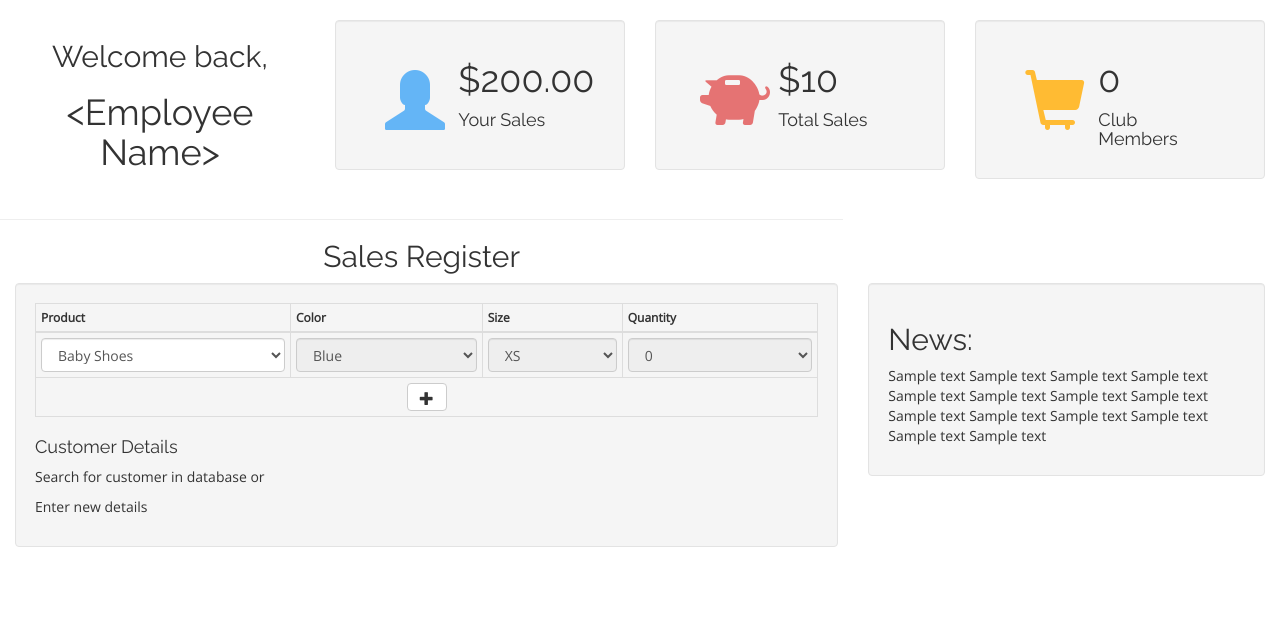
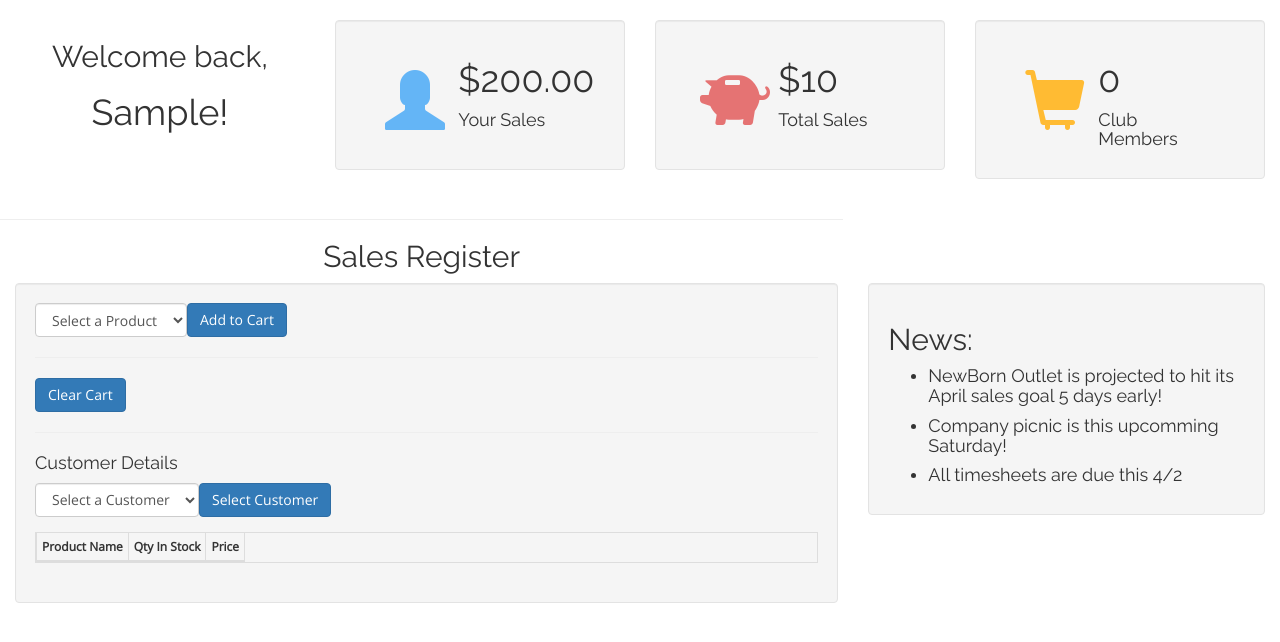
Before and after one commit to derreck503/PointOfSales, a PHP site: page /dashboard.php in a window 1280 px wide. Shown: the part 52-694 px from the top of the page. Run offline with PHP 8.4, Linux system fonts and the light colour scheme; the visitor is signed in with stand-in values (Sample User, id 1); tables that the repository leaves empty or names only in its code hold one stand-in row (values such as "Sample post"); lists and menus that the app fills with data are empty; some libraries are stand-ins or nearby versions.

Commit message:
Checkout keeps track of products and can be cleared

```diff
--- a/dashboard.php
+++ b/dashboard.php
@@ -29,7 +29,20 @@ require 'database/connect.php';
     	<div class="row">
     		<div class="col-md-3" style="text-align:center;">
                <h2>Welcome back,</h2>
-               <h1>&lt;Employee Name&gt;</h1>
+			   <?php
+			   session_start();
+				$employeeID = $_SESSION['Identifier'];
+				$sql = $db->query("SELECT EmployeeID, FirstName, LastName FROM POSDB.Employee");
+					if($sql->num_rows){
+					$EmployeeLogins = $sql->fetch_all(MYSQLI_ASSOC);
+					foreach($EmployeeLogins as $EInfo){
+					if ($EInfo['EmployeeID'] == $employeeID ) {
+						$Name = $EInfo['FirstName'];
+						echo '<h1>',$Name,'!</h1>';
+						}
+					}
+					}
+				?>
 	    	</div>
 	    	<div class="col-md-3 col-xs-4">
 	    	<div class="well">
@@ -82,77 +95,132 @@ require 'database/connect.php';
         <div class="col-md-8">
             <row>
             <div class="well">
-            	<table class="table table-bordered table-condensed">
+        <!--Select Inventroy from dropdown-->
+          <div class="dropdown form-group">
+            <form action="" method="post" name="myForm" id="myForm">
+              <table>
+                <tr>
+                  <td>
+                    <select name="selectedValue" class="form-control">
+                      <option>Select a Product</option>
+                      <?php
+                            $sql = $db->query("SELECT ProductID, ProductName FROM POSDB.Product");
+                            if($sql->num_rows){
+                                $suppliers = $sql->fetch_all(MYSQLI_ASSOC);
+                                foreach($suppliers as $sup){
+                                    echo '<option value="',$sup['ProductName'],'" id="selection">',$sup['ProductName'],'</option>';
+                                }
+                            }
+                            ?>
+                    </select>
+                    <td>
+                      <input type="submit" class="btn btn-primary" name="submit" value="Add to Cart" />
+                    </td>
+                </tr>
+              </table>
+            </form>
+          </div>
+          <hr>
+
+		  <!--Clear Cart-->
+			<form action="" method="post" name="myForm" id="myForm">
+                        <input type="submit" class="btn btn-primary" name="ClearCart" value="Clear Cart" />
+                </form>
+
+					<?php
+					if(isset($_POST['ClearCart'])){
+					$_SESSION['cart'] = array();
+					}
+					?>
+					<hr>
+
+
+                <h4>Customer Details</h4>
+					<!--Select Customer from dropdown-->
+					<div class="dropdown form-group">
+						<form action="" method="post" name="myForm" id="myForm">
+						<table>
+							<tr>
+							<td>
+								<select name="selectedValue" class="form-control">
+								<option>Select a Customer</option>
+								<?php
+										$sql = $db->query("SELECT FirstName, LastName, CustomerID FROM POSDB.Customer");
+										if($sql->num_rows){
+											$suppliers = $sql->fetch_all(MYSQLI_ASSOC);
+											foreach($suppliers as $sup){
+												echo '<option value="',$sup['CustomerID'],'" id="selection">',$sup['FirstName'],' ',$sup['LastName'],'</option>';
+											}
+										}
+										?>
+								</select>
+								<td>
+								<input type="submit" class="btn btn-primary" name="CustomerSelect" value="Select Customer" />
+								</td>
+							</tr>
+						</table>
+						</form>
+					</div>
+			 <!--Checkout Table-->
+			  <table class="table table-bordered table-condensed" id="showCart" style="display:block">
+				<!--Head means title columns-->
 				<thead>
 					<tr>
-	                        <th>Product</th>
-	                        <th>Color</th>
-	                        <th>Size</th>
-	                        <th>Quantity</th>
+					<th>Product Name</th>
+					<th>Qty In Stock</th>
+					<th>Price</th>
 					</tr>
 				</thead>
+				<!--Each tr is a row and td is a cell for each column-->
 				<tbody>
-	                	<tr>
-	                		<td>
-	                			<div class="dropdown">
-				                <select class="form-control product">
-				                <option value="volvo">Baby Shoes</option>
-				                <option value="saab">Baby Shirt</option>
-				                <option value="vw">Baby Toy</option>
-				                <option value="audi" >Baby Food</option>
-				                </select>
-				            	</div>
-	                		</td>
-	                		<td>
-	                			<div class="dropdown">
-				                <select class="form-control color" disabled>
-				                <option value="volvo">Blue</option>
-				                <option value="saab">Yellow</option>
-				            	</div>
-	                		</td>
-	                		<td>
-	                			<div class="dropdown">
-				                <select class="form-control size" disabled>
-				                <option value="volvo">XS</option>
-				                <option value="saab">S</option>
-				                <option value="vw">M</option>
-				                <option value="audi" >L</option>
-				                </select>
-				            	</div>
-	                		</td>
-	                		<td class="col-md-3">
-	                			<div class="dropdown">
-				                <select class="form-control quantity" disabled>
-				                <option value="volvo">0</option>
-				                <option value="saab">1</option>
-				                <option value="vw">2</option>
-				                <option value="audi" >3</option>
-				                </select>
-				            	</div>
-	                		</td>
-	                	</tr>
-	                	<tr id="insert"></tr>
-	                	<tr>
-	                		<td colspan="4" align="center">
-	                			<button class="btn btn-default"><span class="glyphicon glyphicon-plus"></span></button>
-	                		</td>
-	                	</tr>
+			<?php
+ 				if(isset($_POST['submit'])){
+                    $selection = $_POST['selectedValue'];
+                    echo "Selected: ";
+                    echo $selection;
+					echo "<br>";
+					if(empty($_SESSION['cart'])){
+					$_SESSION['cart'] = array();
+					}
+                    $myArr = array();
+					//$myArr = array("Baby Shoes","Baby shirt","Diapers");
+					//$myArr[] = $selection;
+					array_push($_SESSION['cart'], $selection);
+					//$arrlength = count($cart);
+
+					foreach($_SESSION['cart'] as $rows){
+						echo'<tr>';
+						echo'<td>',$rows,'</td>';
+						echo'<td>5</td>';
+						echo'<td>5</td>';
+						echo'</tr>';
+					}
+
+					$eName = "1";
+					$cID = "1";
+					$listOfProducts = implode(',',$_SESSION['cart']);
+					$create = $db->query("INSERT INTO POSDB.Sale (`SaleID`, `EmployeeID`,`CustomerID`, `ProductID`, `SaleDate`, `Qty`, `SaleTotal`) VALUES(0, 1, 1, $listOfProducts,'2017-01-01', 1, 5)");
+
+                	$results = mysql_query($create);
+                }
+
+		  ?>
 				</tbody>
 				</table>
-                <h4>Customer Details</h4>
-                <p>Search for customer in database or</p>
-                <p>Enter new details</p>
-             </div>
+
             </row>
 		</div>
-        <!--4 column width for the right container-->
+        </div>
+        <!--4 column width for the News container-->
         <div class="col-md-4">
             <row>
             <div class="well">
                 <h2>News:</h2>
-                <p>Sample text Sample text Sample text Sample text Sample text Sample text Sample text Sample text Sample text
-                    Sample text Sample text Sample text Sample text Sample text
-                </p>
+					<ul>
+						<li><h4>NewBorn Outlet is projected to hit its April sales goal 5 days early!</h4></li>
+						<li><h4>Company picnic is this upcomming Saturday!</h4></li>
+						<li><h4>All timesheets are due this 4/2
+					</ul>
                </div>
             </row>
         </div>
--- a/inventory.php
+++ b/inventory.php
@@ -152,7 +152,7 @@ require 'database/connect.php';
             }
           ?>
         </div>
-<!-- Table for showing all Suppliers -->
+      <!-- Table for showing all products -->
         <table class="table table-bordered table-condensed" id="showAllProducts" style="display:none">
           <!--Head means title columns-->
           <thead>
@@ -193,7 +193,7 @@ require 'database/connect.php';
           <!--Head means title columns-->
           <thead>
             <tr>
-              <th>ProductID/th>
+              <th>ProductID</th>
               <th>Product Name</th>
               <th>Supplier</th>
               <th>Product Details</th>
```
Also changed, not shown: test.php (added). Lines whose indentation alone changed are shown as unchanged.
